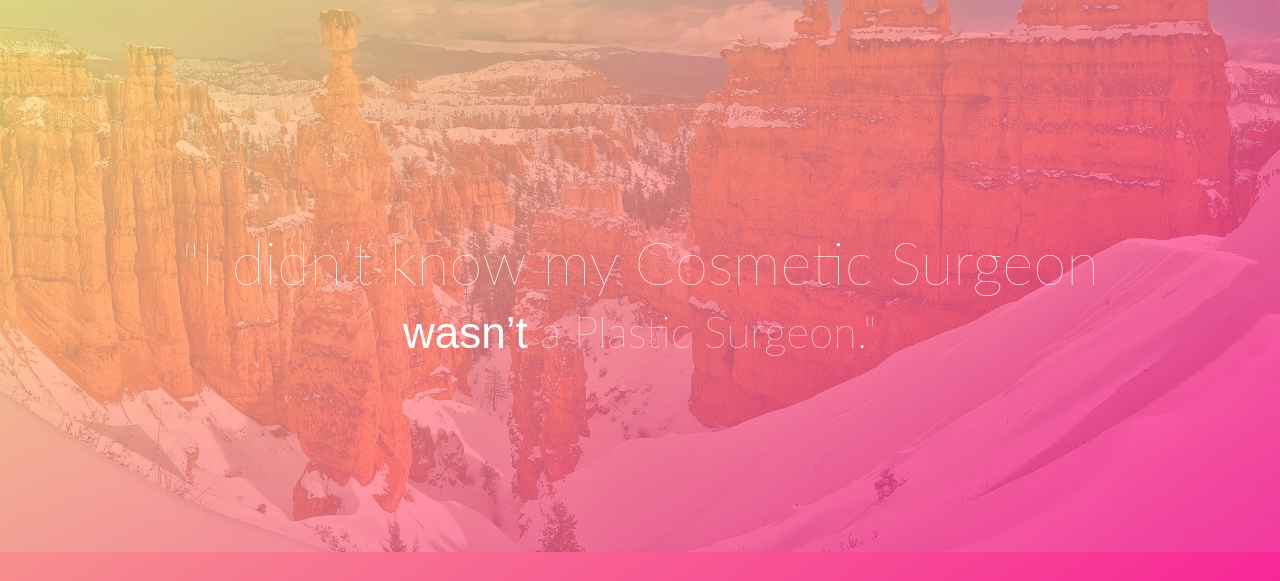
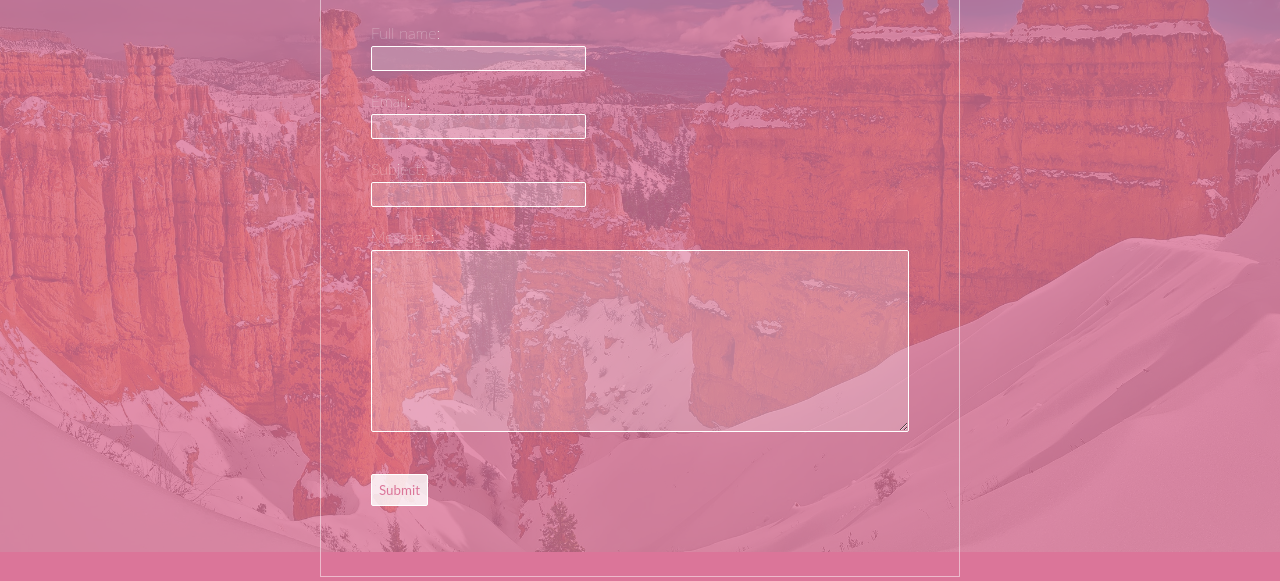
Before and after one commit to joshin-run/upss, a React app: page / in a window 1280 px wide. Shown: the part 2790-3371 px from the top of the page. Built offline with nearby package versions, Linux system fonts and the light colour scheme; a web font is replaced by a local one.

Commit message:
Feat (style) contact us background and form; footer color change and size

```diff
--- a/src/containers/ContactUs.js
+++ b/src/containers/ContactUs.js
@@ -3,11 +3,28 @@ import React, { Component } from 'react';
 class Banner extends Component {
   render() {
     return (
-      <div className="contactus-wrapper">
-        <div className="banner-gradient">
-          <div className="banner-text-container">
-            <p>"I didn’t know my Cosmetic Surgeon</p>
-            <p><span>wasn’t</span> a Plastic Surgeon."</p>
+      <div className="contactUs-wrapper">
+        <div className="contactUs-overlay">
+          <div className="contactUs-text-container">
+            <p>Contact Us</p>
+            <p>Please fill out your information</p>
+            <form action="">
+              <fieldset className="fieldset">
+                Full name:<br />
+                <input className="input-fields" type="text" name="fullname" />
+                <br />
+                Email:<br />
+                <input className="input-fields" type="text" name="email" />
+                <br />
+                Subject:<br />
+                <input className="input-fields" type="text" name="subject" />
+                <br />
+                Message:<br />
+                <textarea className="input-area" rows="12" />
+                <br /><br />
+                <input className="submit-btn" type="submit" value="Submit" />
+              </fieldset>
+            </form>
           </div>
         </div>
       </div>
--- a/src/styles/_contactus.sass
+++ b/src/styles/_contactus.sass
@@ -1,4 +1,4 @@
-.contactus-wrapper
+.contactUs-wrapper
   display: flex
   flex-direction: row
   flex-wrap: wrap
@@ -11,6 +11,77 @@
   background-position: center center
   background-repeat: no-repeat
   background-size: cover
-  padding: 20px 7px
 
 .contactUs-overlay
+  display: flex
+  flex-direction: column
+  flex-wrap: wrap
+  justify-content: center
+  align-items: center
+  position: absolute
+  z-index: 10
+  height: inherit
+  width: 100vw
+  background-color: rgba(219,117,153,0.8)
+  // background-image: linear-gradient(to bottom right,rgba(255,255,127,0.8),rgba(254,1,154,0.8))
+
+.contactUs-text-container
+  display: flex
+  flex-direction: column
+  flex-wrap: wrap
+  justify-content: center
+  align-items: left
+  font-family: 'Lato Hairline', sans-serif
+  // font-family: Helvetica Neue, sans-serif
+  font-weight: lighter
+  color: #fff
+  z-index: 200
+  // font-family: 'Gill Sans'
+  // position: relative
+  // align-self: center
+
+  p:nth-child(1)
+    font-size: 3.15rem
+    margin-bottom: 7px
+
+  p:nth-child(2)
+    font-size: .90rem
+    font-weight: light
+    margin-bottom: 40px
+
+  .fieldset
+    padding: 50px
+    width: 50vw
+    border: 1px solid rgba(255,255,255,0.5)
+
+    .input-fields
+      margin-bottom: 20px
+      background-color: rgba(255,255,255,0.2)
+      border: 1px solid #fff
+      border-radius: 2px
+      width: 40%
+      height: 25px
+      margin-top: 4px
+
+    .input-area
+      margin-bottom: 20px
+      background-color: rgba(255,255,255,0.2)
+      border: 1px solid #fff
+      border-radius: 2px
+      width: 100%
+      margin-top: 4px
+
+    .submit-btn
+      margin-bottom: 20px
+      background-color: rgba(255,255,255,0.8)
+      border: 1px solid #fff
+      border-radius: 2px
+      width: auto
+      height: auto
+      padding: 7px
+      font-family: 'Lato', sans-serif
+      color: rgb(219,117,153)
+
+      &:hover
+        background-color: rgba(255,255,255,0.2)
+        color: #fff
--- a/src/styles/_footer.sass
+++ b/src/styles/_footer.sass
@@ -10,6 +10,7 @@
   align-items: center
   background-color: #DB7599
   padding: 30px
+  height: 300px
   width: 100vw
 
 .footer-info
@@ -31,7 +32,7 @@
   flex-flow: row nowrap
   justify-content: center
   align-items: center
-  background-color: #E3DAA0
+  background-color: #E1AE9E
   width: 100vw
 
 .footer-copy-text
```
Also changed, not shown: package.json (+13 -1 lines), src/styles/App.css, 2 other files.
